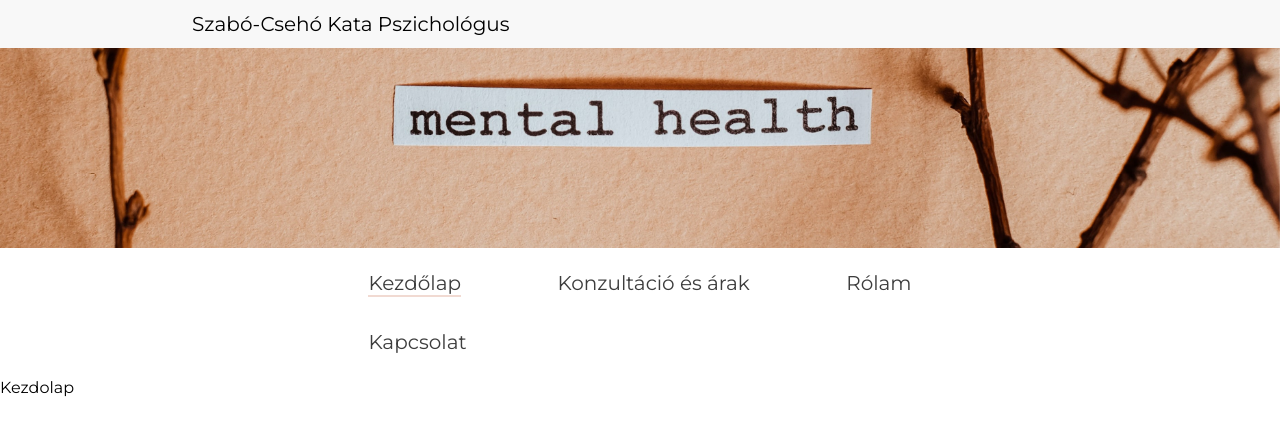
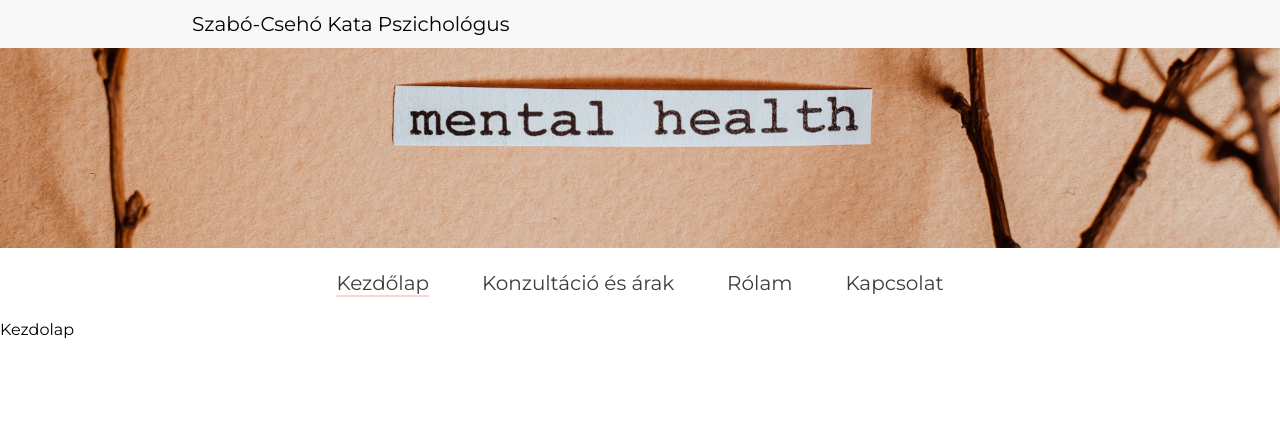
Before and after one commit to SzMatthew/kata-website-frontend, a React (Create React App) app: page / in a window 1280 px wide. Shown: the top 432 px of the page. Built offline with nearby package versions, Linux system fonts and the light colour scheme; no server answers.

Commit message:
Add konzultációk responsivity

```diff
--- a/src/Components/SCSS/Konzultacio-es-arak.scss
+++ b/src/Components/SCSS/Konzultacio-es-arak.scss
@@ -2,6 +2,5 @@
 
 .content-body {
   background-color: #FFFFFF;
-  max-width: $body-width-xl;
   margin: auto;
 }
--- a/src/Components/SCSS/KonzultacioItem.scss
+++ b/src/Components/SCSS/KonzultacioItem.scss
@@ -23,9 +23,35 @@
     padding: 1.25rem;
     margin: 0;
   }
+
   .price {
     display: flex;
     padding: 1.25rem;
     font-size: 110%;
   }
+
+  // SM Screen
+  @media screen and (max-width: $sm-max) {
+    max-width: 90%;
+  }
+
+  // MD Screen
+  @media screen and (min-width: $md-min) and (max-width: $md-max) {
+    max-width: 90%;
+  }
+
+  // LG Screen
+  @media screen and (min-width: $lg-min) and (max-width: $lg-max) {
+    max-width: 75%;
+  }
+
+  // XL Screen
+  @media screen and (min-width: $xl-min) and (max-width: $xl-max) {
+    max-width: 55%;
+  }
+
+  //XXL Screen
+  @media screen and (min-width: $xxl) {
+    max-width: 40%;
+  }
 }
--- a/src/Components/SCSS/Navigation.scss
+++ b/src/Components/SCSS/Navigation.scss
@@ -109,7 +109,7 @@
   //XXL Screen
   @media screen and (min-width: $xxl) {
     .navigation {
-      max-width: 45%;
+      max-width: 50%;
       display: flex !important;
     }
   }
```
